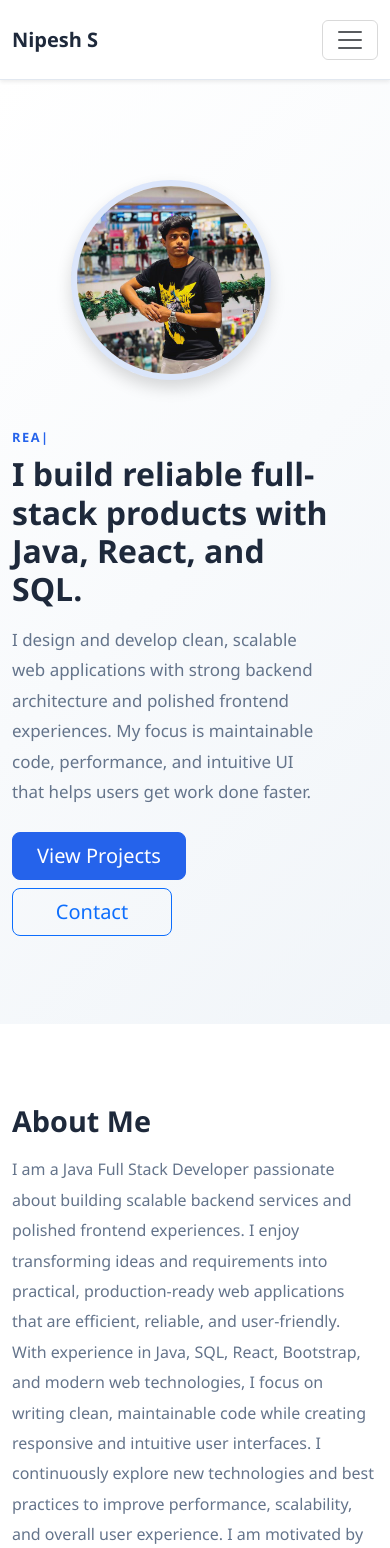
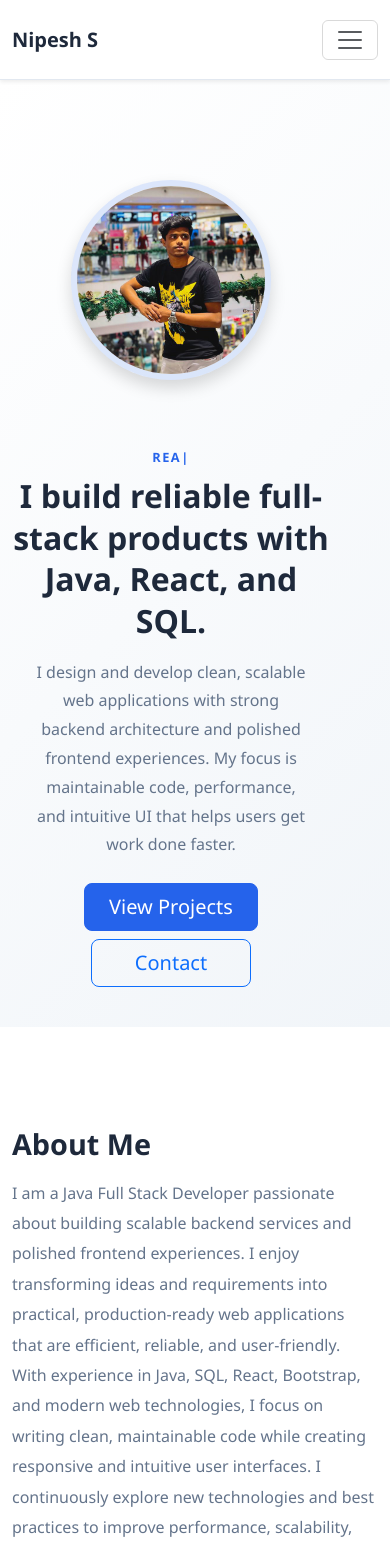
Before and after one commit to NipeshS/Portfolio, a React (Vite) app: page / in a window 390 px wide. Shown: the top 1548 px of the page. Built offline with nearby package versions, Linux system fonts and the light colour scheme.

Commit message:
Improve mobile hero alignment and spacing

```diff
--- a/src/pages/Home.jsx
+++ b/src/pages/Home.jsx
@@ -4,8 +4,8 @@ function Home() {
   return (
     <section className="hero-section d-flex align-items-center">
       <div className="container">
-        <div className="row align-items-center g-5 w-100">
-          <div className="col-md-5 text-center text-md-start">
+        <div className="row align-items-center g-5 w-100 hero-container">
+          <div className="col-md-5 text-center text-md-start hero-image">
             <img
               src="/profile.jpg"
               alt="Profile"
@@ -38,7 +38,7 @@ function Home() {
               and polished frontend experiences. My focus is maintainable code, performance, and
               intuitive UI that helps users get work done faster.
             </p>
-            <div className="d-flex flex-wrap gap-2 gap-md-3">
+            <div className="d-flex flex-wrap gap-2 gap-md-3 hero-buttons">
               <a href="#projects" className="btn btn-primary btn-lg px-4 hero-cta-btn">
                 View Projects
               </a>
--- a/src/styles.css
+++ b/src/styles.css
@@ -333,6 +333,52 @@ html,
   .profile-image {
     width: 200px;
     height: 200px;
+  }
+}
+
+@media (max-width: 768px) {
+  .hero-container {
+    display: flex;
+    flex-direction: column;
+    align-items: center;
+    text-align: center;
+  }
+
+  .hero-image {
+    display: flex;
+    justify-content: center;
+    margin-bottom: 20px;
+  }
+
+  .hero-image img {
+    width: 200px;
+    height: 200px;
+    border-radius: 50%;
+  }
+
+  .hero-section {
+    padding-bottom: 40px;
+  }
+
+  .about-section {
+    margin-top: 20px;
+  }
+
+  .hero-title {
+    font-size: 32px;
+    line-height: 1.3;
+  }
+
+  .hero-description {
+    font-size: 16px;
+    padding: 0 20px;
+  }
+
+  .hero-buttons {
+    display: flex;
+    flex-direction: column;
+    gap: 15px;
+    align-items: center;
   }
 }
 
```
